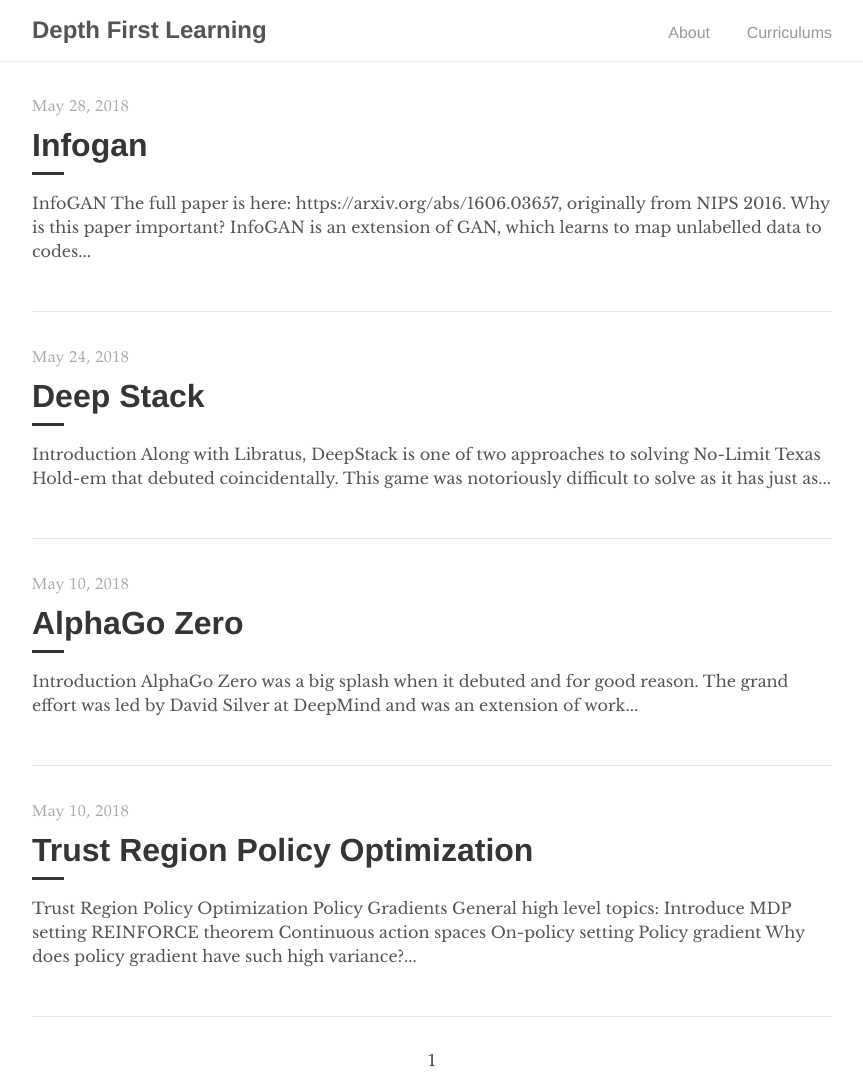
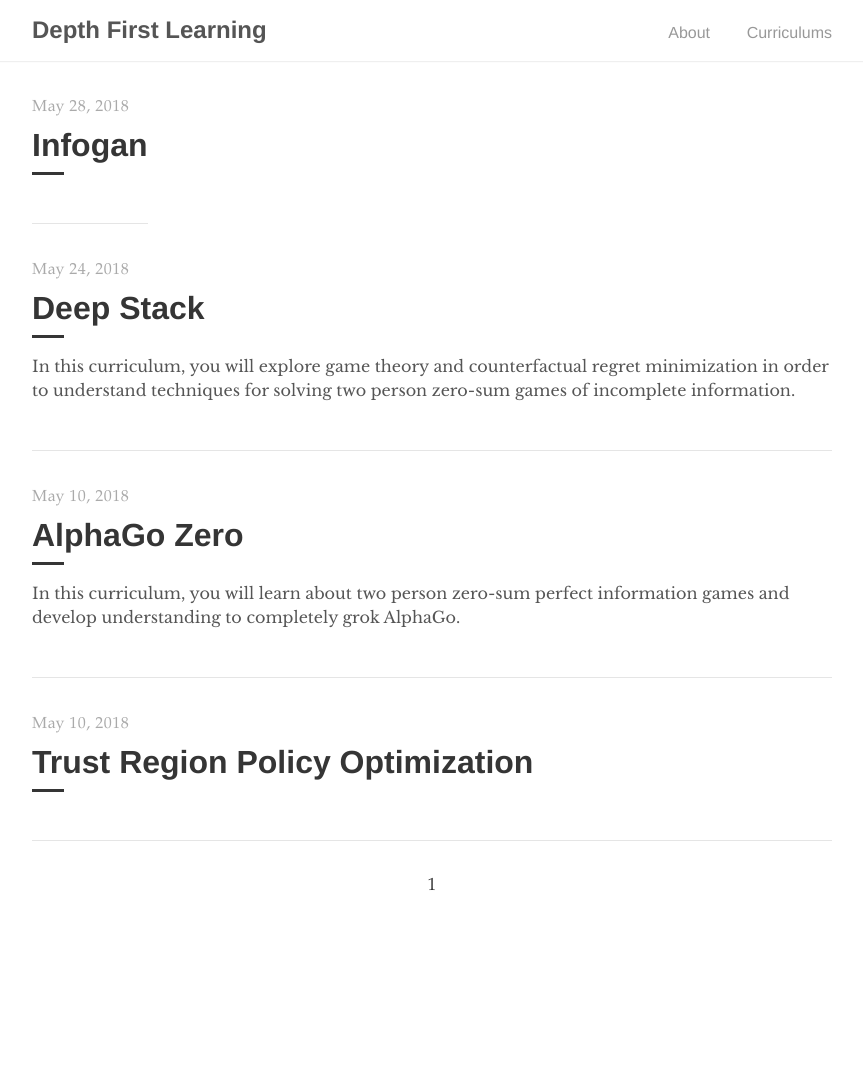
Before and after one commit to depthfirstlearning/depthfirstlearning.com, a Jekyll site: the page built from index.html, in a window 1280 px wide. Shown: the whole page, without its empty margins (208-1071 px from the left). Built offline with Jekyll 4.4.1, drawn with Linux system fonts in a browser that asks for light colours; the list of posts is cut into pages by our own code; after the commit the page ends 900 px from its top, so only the background shows below that.

Commit message:
Changed the layout to use a post specific blurb instead of the truncated introduction.

```diff
--- a/_layouts/home.html
+++ b/_layouts/home.html
@@ -10,9 +10,7 @@
         <h1 class="catalogue-title">{{ post.title }}</h1>
         <div class="catalogue-line"></div>
 
-        <p>
-          {{ post.content | strip_html | truncatewords: 30 }}
-        </p>
+        <p> {{ post.blurb | strip_html }} </p>
 
       </div>
     </a>
--- a/_posts/2018-05-17-AlphaGoZero.markdown
+++ b/_posts/2018-05-17-AlphaGoZero.markdown
@@ -4,6 +4,8 @@
 date:   2018-05-10 18:50:23 -0400
 categories: games
 author: cinjon
+blurb: "In this curriculum, you will learn about two person zero-sum perfect
+        information games and develop understanding to completely grok AlphaGo."
 ---
 
 # Introduction
--- a/_posts/2018-05-24-DeepStack.markdown
+++ b/_posts/2018-05-24-DeepStack.markdown
@@ -4,6 +4,9 @@
 date:   2018-05-24 18:50:23 -0400
 categories: games
 author: cinjon
+blurb: "In this curriculum, you will explore game theory and counterfactual
+        regret minimization in order to understand techniques for solving two
+        person zero-sum games of incomplete information."
 ---
 
 # Introduction
```
Also changed, not shown: 3 other files.
